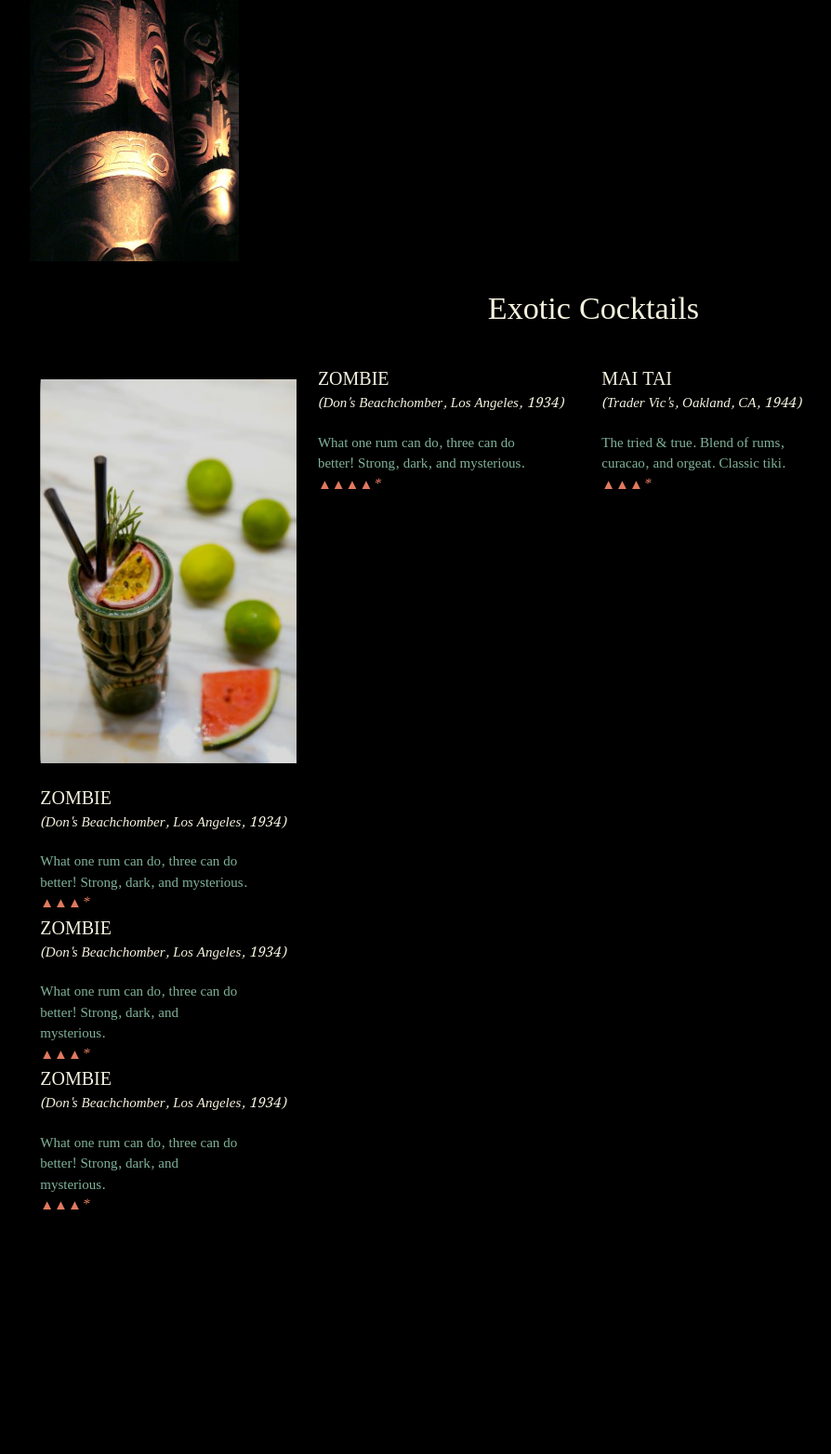
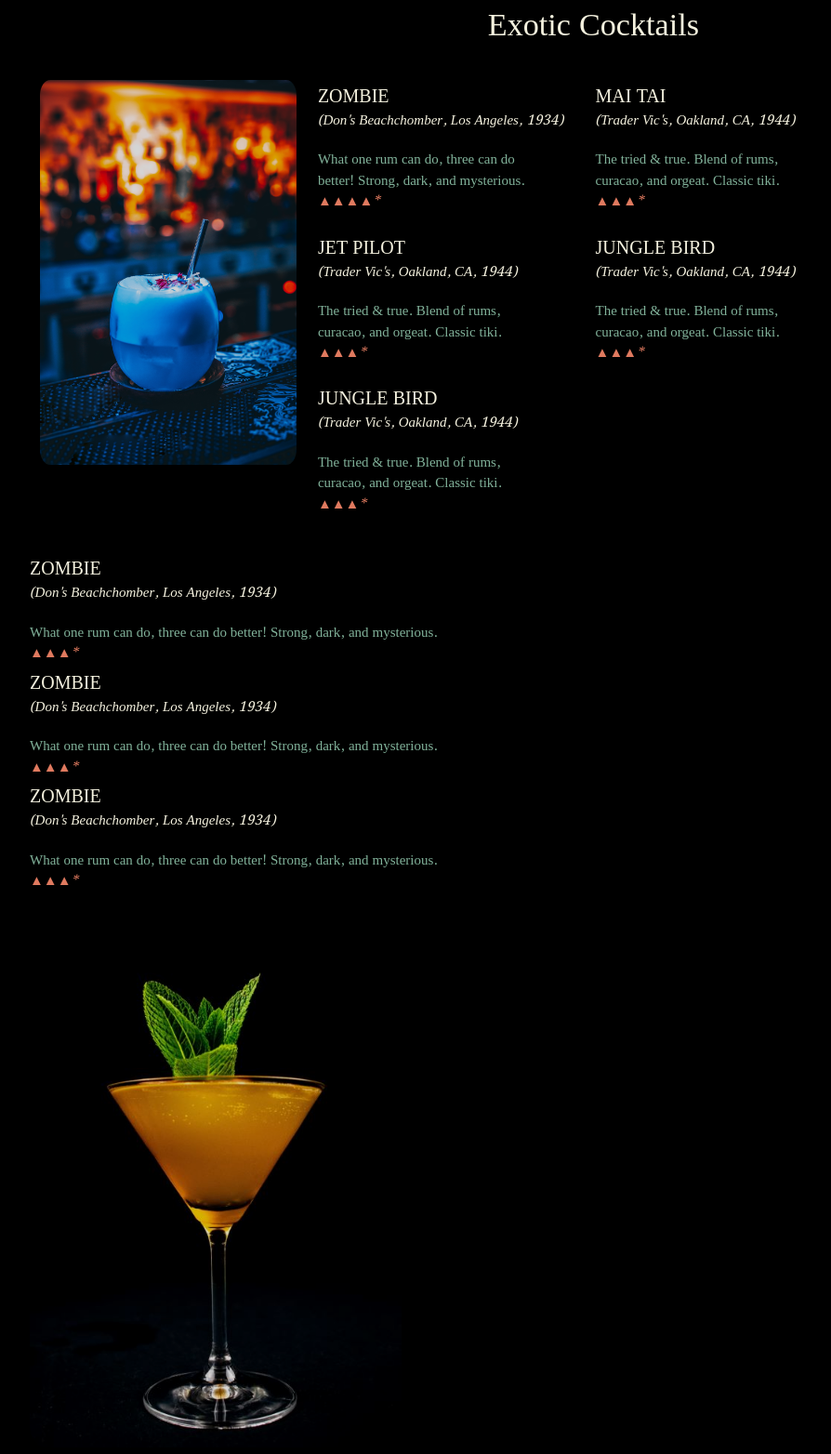
Before and after one commit to BrianSChapman/mockup-website, a plain HTML site: page index.html in a window 1280 px wide. Shown: the part 1589-3153 px from the top of the page at 93% size, without its empty margins (160-1054 px from the left). Before the commit the page ends 2935 px from the top, so only its background shows below. Drawn offline with nearby package versions, Linux system fonts and the light colour scheme; a web font is replaced by a local one.

Commit message:
FINALLY getting the hang of this grid system for menu layout

```diff
--- a/index.html
+++ b/index.html
@@ -73,34 +73,64 @@
         Lacinia quis vel eros donec ac odio tempor. Elit pellentesque habitant morbi tristique senectus et netus. Orci nulla pellentesque dignissim enim sit. Viverra adipiscing at in tellus integer feugiat scelerisque. Sed faucibus turpis in eu mi. Pellentesque habitant morbi tristique senectus et net</p>
 </section>
 
+
 <section class="container cocktails-container">
     <div class="row">
-        <div class="col s9">
+        <div class="col s12 m8 l8">
     <h4 class="cocktails-container" id="cocktails-header">COCKTAILS FROM BEYOND OUR SHORES</h4>
     <p id="cocktail-intro">Lacinia quis vel eros donec ac odio tempor. Elit pellentesque habitant morbi tristique senectus et netus. Orci nulla pellentesque dignissim enim sit. Viverra adipiscing at in tellus integer feugiat scelerisque. Sed faucibus turpis in eu mi. Lacinia quis vel eros donec ac odio tempor. Elit pellentesque habitant morbi tristique senectus et netus. Orci nulla pellentesque dignissim enim sit. Viverra adipiscing at in tellus integer feugiat scelerisque. Sed faucibus turpis in eu mi. </p>
     </div>
-    <img  class="col-s3 cocktails-container" src="./Assets/totem-poles-1520641-resize.jpg" id="cocktail-header-image" alt>
+    <img  class="col s12 m4 l4 cocktails-container" src="./Assets/totem-poles-1520641-resize.jpg" id="cocktail-header-image" alt>
+</section>
 
-    <div class="menu-section">
+
+<section class="container menu-section">
+
         <!-- todo: Must put a media query here to make this take up 100% width at small screen -->
+
         <h4 id="cocktail-list-header">Exotic Cocktails</h4>
     <div class = "row">
-        <img class="col s12 m4 l4 cocktail-menu-image" src="./Assets/pexels-elif-tekkaya-4328777- resize.jpg" alt="tiki drink with a slice of watermelon">
-        <div class="menu-item col s12 m4 l4 ">
+        <div class="col s12 m4 l4">
+        <img class="cocktail-menu-image responsive-img" src="./Assets/frothyDrink.png" alt="tiki drink with a slice of watermelon">
+    </div>
+        <div class="menu-item col s12 m4 l4">
             <div class="drink-title">ZOMBIE</div>
             <div class="drink-title drink-origin"><em>(Don's Beachchomber, Los Angeles, 1934)</em></div>
             <div class="drink-description">What one rum can do, three can do better! Strong, dark, and mysterious. <br>
                 <i class="strength">▲▲▲▲*</i>
             </div>
             </div>
-            <div class="menu-item s12 m4 l4">
+            <div class="menu-item col s12 m4 l4">
                 <div class="drink-title">MAI TAI</div>
                 <div class="drink-title drink-origin"><em>(Trader Vic's, Oakland, CA, 1944)</em></div>
                 <div class="drink-description">The tried & true. Blend of rums, curacao, and orgeat. Classic tiki. <br>
                     <i class="strength">▲▲▲*</i>
+        </div>
+    </div>
+<div class="menu-item col s12 m4 l4">
+    <div class="drink-title">JET PILOT</div>
+    <div class="drink-title drink-origin"><em>(Trader Vic's, Oakland, CA, 1944)</em></div>
+    <div class="drink-description">The tried & true. Blend of rums, curacao, and orgeat. Classic tiki. <br>
+        <i class="strength">▲▲▲*</i>
 </div>
 </div>
+<div class="menu-item col s12 m4 l4">
+    <div class="drink-title">JUNGLE BIRD</div>
+    <div class="drink-title drink-origin"><em>(Trader Vic's, Oakland, CA, 1944)</em></div>
+    <div class="drink-description">The tried & true. Blend of rums, curacao, and orgeat. Classic tiki. <br>
+        <i class="strength">▲▲▲*</i>
     </div>
+</div>
+<div class="menu-item col s12 m4 l4">
+    <div class="drink-title">JUNGLE BIRD</div>
+    <div class="drink-title drink-origin"><em>(Trader Vic's, Oakland, CA, 1944)</em></div>
+    <div class="drink-description">The tried & true. Blend of rums, curacao, and orgeat. Classic tiki. <br>
+        <i class="strength">▲▲▲*</i>
+    </div>
+</div>
+</section>
+
+<section class="container"
 <div class = "row">
     <div class="col s12 m4 l4 menu-item">
         <div class="drink-title">ZOMBIE</div>
@@ -108,21 +138,25 @@
         <div class="drink-description">What one rum can do, three can do better! Strong, dark, and mysterious. <br>
             <i class="strength">▲▲▲*</i>
     </div>
-    <div class="col-s12 m4 menu-item">
+    <div class="col s12 m4 l4 menu-item">
         <div class="drink-title">ZOMBIE</div>
         <div class="drink-title drink-origin"><em>(Don's Beachchomber, Los Angeles, 1934)</em></div>
         <div class="drink-description">What one rum can do, three can do better! Strong, dark, and mysterious. <br>
             <i class="strength">▲▲▲*</i>
     </div>
-    <div >
+    <div class="col s12 m4 l4 menu-item">
         <div class="drink-title">ZOMBIE</div>
         <div class="drink-title drink-origin"><em>(Don's Beachchomber, Los Angeles, 1934)</em></div>
         <div class="drink-description">What one rum can do, three can do better! Strong, dark, and mysterious. <br>
             <i class="strength">▲▲▲*</i>
+            <div class="col s12 m6 l6">
+                <img class="cocktail-menu-image responsive-img" id="stem-drink" src="./Assets/stemDrink.jpg" alt="tiki drink with a slice of watermelon">
+            </div>
     </div>
     </div>
-</div>
 </section>
+
+
 
 
 
--- a/styles.css
+++ b/styles.css
@@ -110,7 +110,6 @@ color: var(--cream);
 }
 
 .cocktail-menu-image {
-    margin-top:2%;
     border-radius: 4%;
     opacity:85%;
     object-fit:cover;
@@ -126,8 +125,7 @@ color: var(--cream);
 
 .menu-item {
     color:var(--soft-green);
-    margin-right: 2%;
-
+    margin-bottom: 2%;
 }
 
 .drink-title {
@@ -140,7 +138,7 @@ color: var(--cream);
 }
 
 .drink-description {
-    margin: 20px 48px 0 0;
+    margin: 20px 48px 5px 0;
 }
 
 .strength {
@@ -152,6 +150,9 @@ color: var(--cream);
     padding: auto;
 }
 
+#stem-drink {
+    max-height: 600px;
+}
 
 
 
```
Also changed, not shown: Assets/frothyDrink.png (added), Assets/stemDrink.jpg (added).
